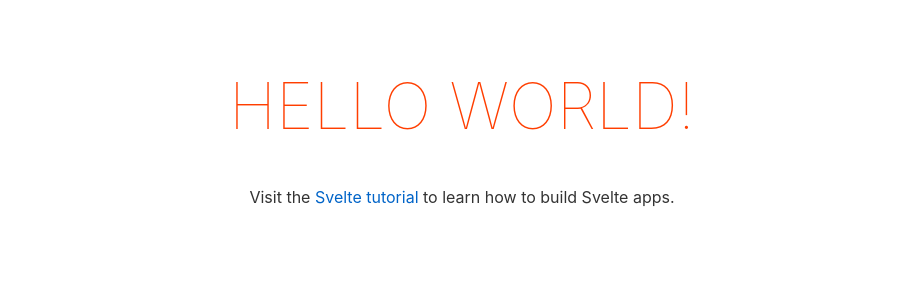
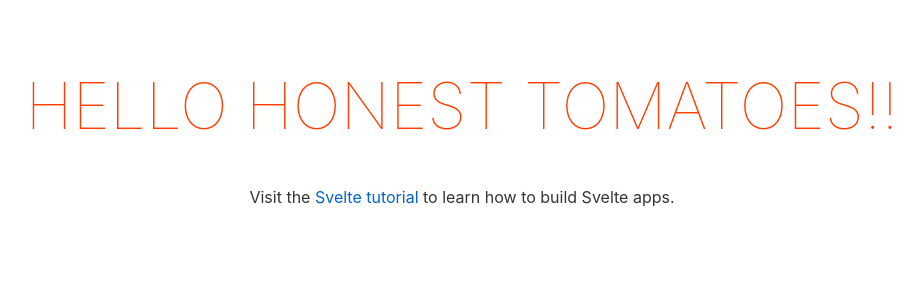
Before and after one commit to cameron-bam/honesttomatoes, a Svelte app: page / in a window 1280 px wide. Shown: the top 300 px of the page, without its empty margins (178-1101 px from the left). Built offline with nearby package versions, Linux system fonts and the light colour scheme.

Commit message:
Testing deployments

```diff
--- a/src/main.js
+++ b/src/main.js
@@ -3,7 +3,7 @@ import App from './App.svelte';
 const app = new App({
 	target: document.body,
 	props: {
-		name: 'world'
+		name: 'Honest Tomatoes!'
 	}
 });
 
```
